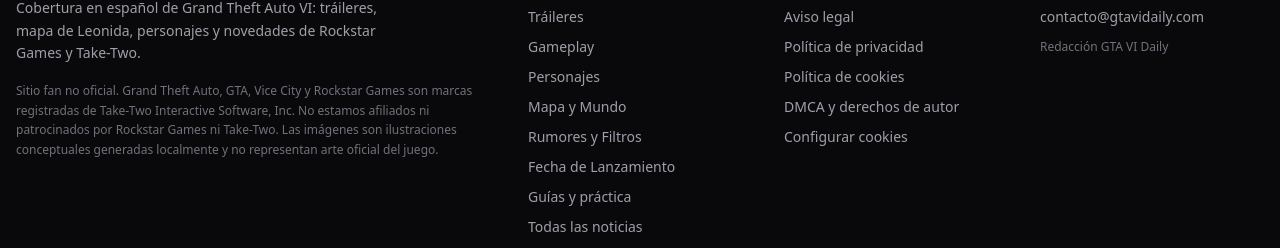
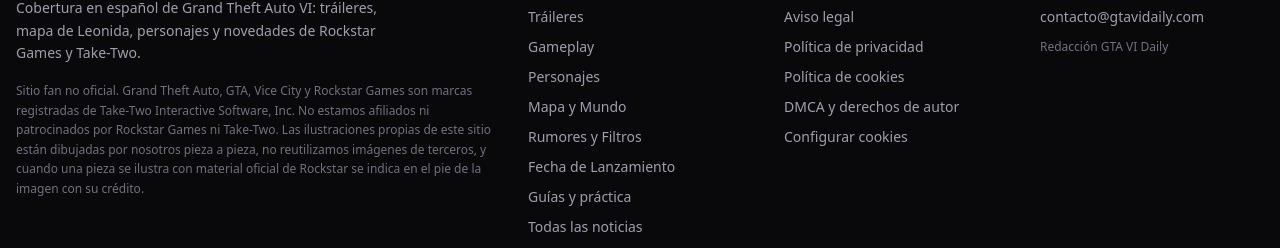
Before and after one commit to RaulAbellon/gtavidaily, a Next.js app: page / in a window 1280 px wide. Shown: the part 5588-5836 px from the top of the page. Built offline with nearby package versions, Linux system fonts and the light colour scheme; no server answers.

Commit message:
textos: el pie ya no dice que las imagenes sean generadas; aclara el material oficial

```diff
--- a/src/components/site/footer.tsx
+++ b/src/components/site/footer.tsx
@@ -30,8 +30,10 @@
               Sitio fan no oficial. Grand Theft Auto, GTA, Vice City y Rockstar
               Games son marcas registradas de Take-Two Interactive Software,
               Inc. No estamos afiliados ni patrocinados por Rockstar Games ni
-              Take-Two. Las imágenes son ilustraciones conceptuales generadas
-              localmente y no representan arte oficial del juego.
+              Take-Two. Las ilustraciones propias de este sitio están dibujadas
+              por nosotros pieza a pieza, no reutilizamos imágenes de terceros, y
+              cuando una pieza se ilustra con material oficial de Rockstar se
+              indica en el pie de la imagen con su crédito.
             </p>
           </div>
 
```
